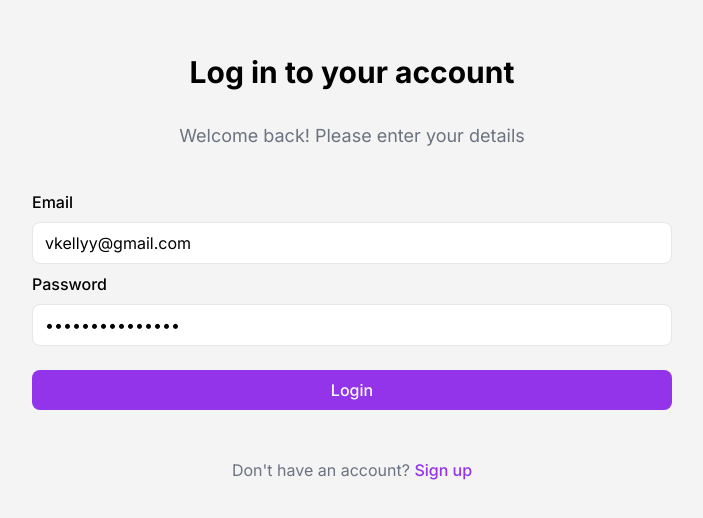
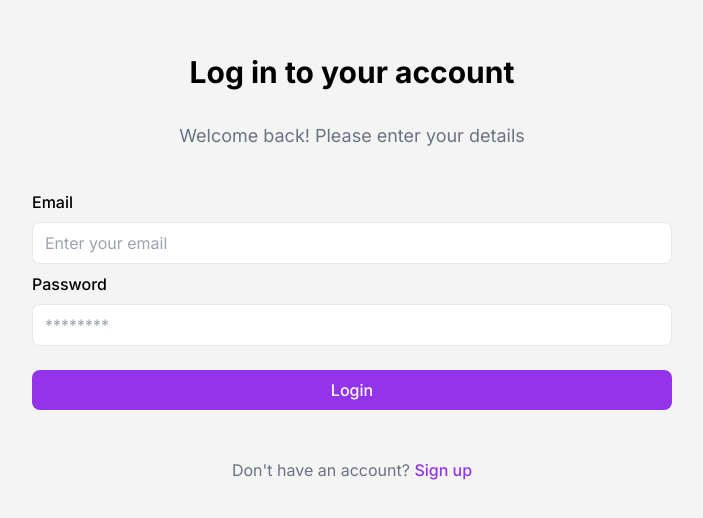
Before and after one commit to NessJade96/AchivCraft, a React (Vite) app in the folder client/: page /login in a window 1280 px wide. Shown: the part 106-624 px from the top of the page, without its empty margins (288-991 px from the left). Built offline with nearby package versions, Linux system fonts and the light colour scheme.

Commit message:
update readme

```diff
--- a/client/src/pages/Login.tsx
+++ b/client/src/pages/Login.tsx
@@ -20,8 +20,8 @@ export function Login() {
             required
             type="email"
             name="email"
-            defaultValue="vkellyy@gmail.com"
-            //placeholder="Enter your email"
+            //defaultValue="vkellyy@gmail.com"
+            placeholder="Enter your email"
           />
         </FormItem>
         <FormItem label="Password">
@@ -29,8 +29,8 @@ export function Login() {
             required
             type="password"
             name="password"
-            defaultValue="V_HHicBASx5_P2M"
-            //placeholder="********"
+            //defaultValue="V_HHicBASx5_P2M"
+            placeholder="********"
           />
         </FormItem>
         <div className="py-6">
```
Also changed, not shown: client/src/assets/LoginPage.png.
